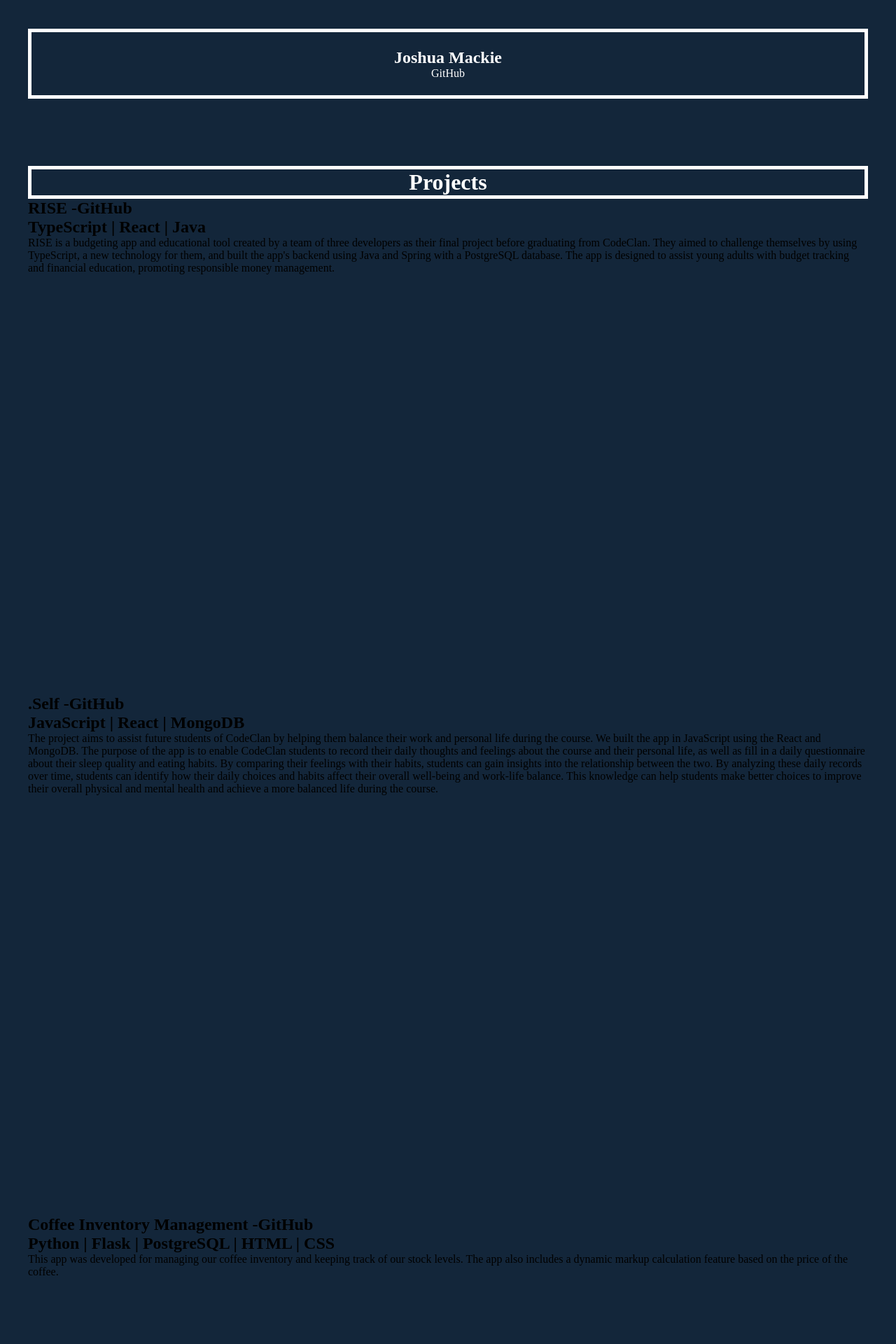
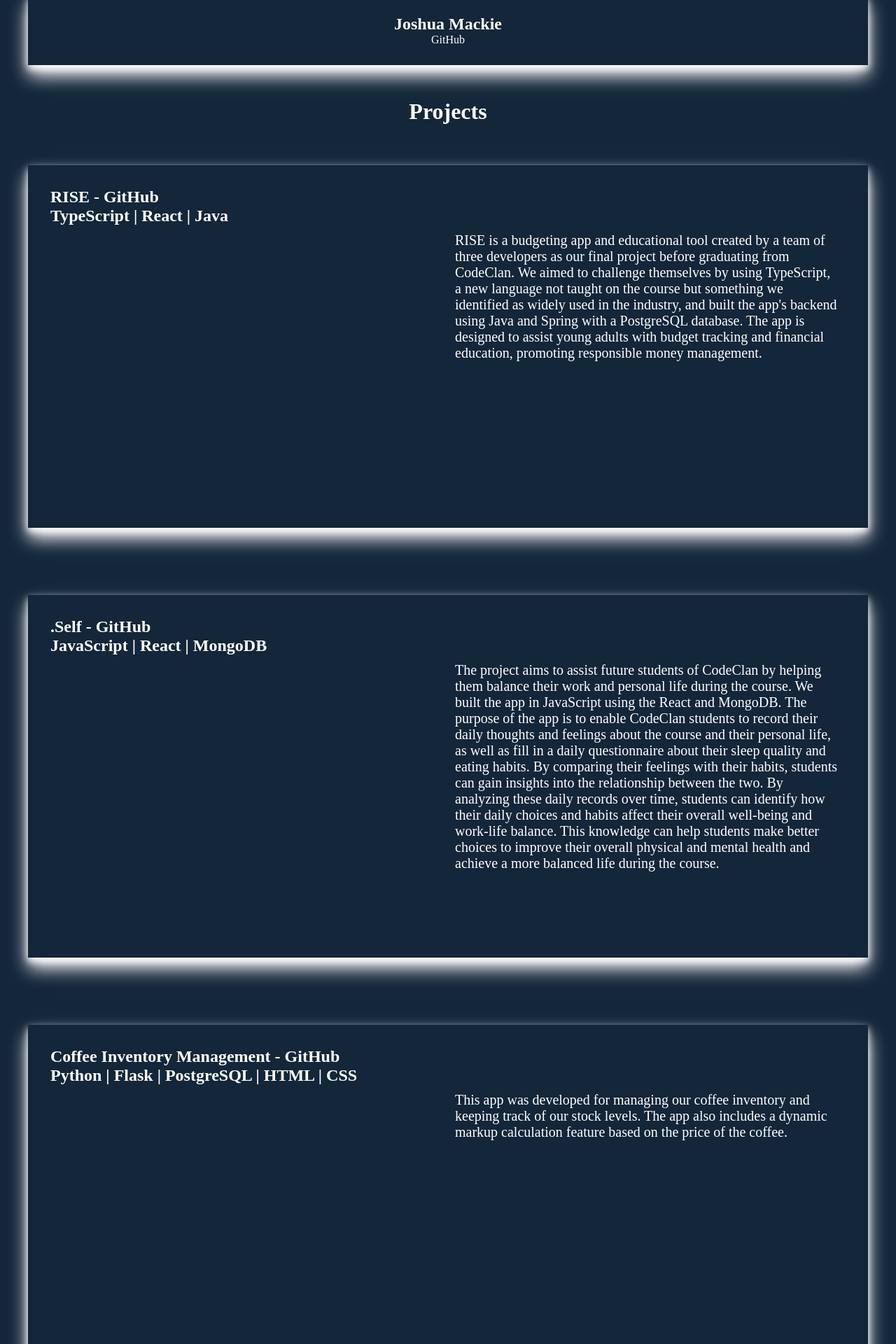
Before and after one commit to MackieJG/portfolio, a Next.js app: page /projects in a window 1280 px wide. Shown: the part 105-2025 px from the top of the page at 70% size. Built offline with nearby package versions, Linux system fonts and the light colour scheme.

Commit message:
recreated the projects page and followed a similiar process for styling all the projects in the same format.

```diff
--- a/src/components/CIM.js
+++ /dev/null
@@ -1,26 +0,0 @@
-import React from "react"
-import ReactPlayer from "react-player"
-
-
-export default function CIM () {
-    return (
-        <>
-            <h2>
-                    Coffee Inventory Management -
-                    <a href="https://github.com/MackieJG/CoffeeInventoryManagement">GitHub</a>
-                </h2>
-            <main>
-              <h2>Python | Flask | PostgreSQL | HTML | CSS</h2>
-              <p>
-              This app was developed for managing our coffee inventory and keeping track of our stock levels.
-              The app also includes a dynamic markup calculation feature based on the price of the coffee.
-              </p>
-              <ReactPlayer
-              width="600px"
-              height="600px"
-              url="https://www.youtube.com/watch?v=nWTkNJm1lsY"
-              />
-            </main>
-        </>
-    )
-}
--- a/src/components/Rise.js
+++ /dev/null
@@ -1,27 +0,0 @@
-import React from "react"
-import ReactPlayer from "react-player"
-
-
-export default function Rise () {
-    return (
-        <>
-            <h2>
-                    RISE -
-                    <a href="https://github.com/MackieJG/RiseBudgetReact">GitHub</a>
-                </h2>
-            <main>
-              <h2>TypeScript | React | Java </h2>
-              <p>
-                RISE is a budgeting app and educational tool created by a team of three developers as their final project before graduating from CodeClan.
-                 They aimed to challenge themselves by using TypeScript, a new technology for them, and built the app's backend using Java and Spring with a PostgreSQL database.
-                 The app is designed to assist young adults with budget tracking and financial education, promoting responsible money management.
-              </p>
-              <ReactPlayer
-              width="600px"
-              height="600px"
-              url="https://www.youtube.com/watch?v=QDKnOq5sEZI"
-              />
-            </main>
-        </>
-    )
-}
--- a/src/pages/projects.js
+++ b/src/pages/projects.js
@@ -1,10 +1,7 @@
 import React from "react"
 import styles from "../styles/projects.module.css"
 import Nav from "../components/Nav.js"
-import Rise from "../components/Rise.js"
-import Self from "../components/Self.js"
-import CIM from "../components/CIM.js"
-
+import ReactPlayer from "react-player"
 export default function Projects() {
 
     return (
@@ -19,14 +16,67 @@ export default function Projects() {
                     <h1>Projects</h1>
                 </div>
                 <div className={styles.riseContainer}>
-                    <Rise />
+                    <h2>
+                        RISE -
+                        <a href="https://github.com/MackieJG/RiseBudgetReact"> GitHub</a>
+                    </h2>
+                    <h2>TypeScript | React | Java </h2>
+                <div className={styles.videoContainer}>
+                    <ReactPlayer
+                    width="400px"
+                    height="400px"
+                    url="https://www.youtube.com/watch?v=QDKnOq5sEZI"
+                    />
+                    <p>
+                        RISE is a budgeting app and educational tool created by a team of three developers as our final project before graduating from CodeClan.
+                        We aimed to challenge themselves by using TypeScript, a new language not taught on the course but something we identified as widely used in the industry, and built the app's backend using Java and Spring with a PostgreSQL database.
+                        The app is designed to assist young adults with budget tracking and financial education, promoting responsible money management.
+                    </p>
+                    </div>
                 </div>
-                <div className={styles.selfContainer}>
-                    <Self />
+                <div className={styles.riseContainer}>
+                    <h2>
+                        .Self -
+                        <a href="https://github.com/MackieJG/codeclanJournalApp"> GitHub</a>
+                    </h2>
+                    <h2>JavaScript | React | MongoDB </h2>
+                <div className={styles.videoContainer}>
+                    <ReactPlayer
+                    width="400px"
+                    height="400px"
+                    url="https://www.youtube.com/watch?v=e27rc_Zbops"
+                    />
+                    <p>
+                        The project aims to assist future students of CodeClan by helping them balance their work and personal life during the course.
+                        We built the app in JavaScript using the React and MongoDB.
+                        The purpose of the app is to enable CodeClan students to record their daily thoughts and feelings about the course and their personal life,
+                        as well as fill in a daily questionnaire about their sleep quality and eating habits. By comparing their feelings with their habits,
+                        students can gain insights into the relationship between the two.
+                        By analyzing these daily records over time, students can identify how their daily choices and habits affect their overall well-being and work-life balance.
+                        This knowledge can help students make better choices to improve their overall physical and mental health and achieve a more balanced life during the course.
+                    </p>
                 </div>
-                <div className={styles.cimContainer}>
-                    <CIM />
-                </div>
+            </div>
+            <div className={styles.riseContainer}>
+            <h2>
+                Coffee Inventory Management -
+                <a href="https://github.com/MackieJG/CoffeeInventoryManagement"> GitHub</a>
+            </h2>
+            <main>
+              <h2>Python | Flask | PostgreSQL | HTML | CSS</h2>
+            <div className={styles.videoContainer}>
+                    <ReactPlayer
+                    width="400px"
+                    height="400px"
+                    url="https://www.youtube.com/watch?v=nWTkNJm1lsY"
+                    />
+                <p>
+                    This app was developed for managing our coffee inventory and keeping track of our stock levels.
+                    The app also includes a dynamic markup calculation feature based on the price of the coffee.
+                </p>
+            </div>
+            </main>
+            </div>
             </div>
         </>
     )
--- a/src/styles/projects.module.css
+++ b/src/styles/projects.module.css
@@ -11,27 +11,50 @@
     display: flex;
     flex-direction: column;
     height: 100px;
-
     color: #ffff;
     justify-content: center;
+    align-items: center;
     padding: 2rem;
-    margin: 6rem 0;
-    border: 5px solid white;
-    align-items: center;
+    margin: 3rem 0;
+    box-shadow: rgb(255, 252, 252) 0px 15px 25px, rgb(255, 255, 255) 0px 5px 10px
+}
 
-}
 
 .title {
     display: flex;
     justify-content: center;
     color: #ffff;
-    border: 5px solid white;
+    padding-bottom: 10px;
 }
 
-/* .riseContainer {
+.riseContainer {
+    display: flex;
+    flex-direction: column;
+    color: #ffff;
+    padding: 2rem;
+    margin: 3rem 0;
+    box-shadow: rgb(255, 252, 252) 0px 15px 25px, rgb(255, 255, 255) 0px 5px 10px
 
 }
 
+.videoContainer {
+    display: flex;
+    flex-wrap: wrap;
+    justify-content: center;
+  }
+
+  .videoContainer > * {
+    flex-basis: 50%;
+    padding: 10px;
+  }
+
+  .videoContainer > p {
+    font-size: 20px;
+    ;
+  }
+
+
+/*
 .selfContainer {
 
 }
```
